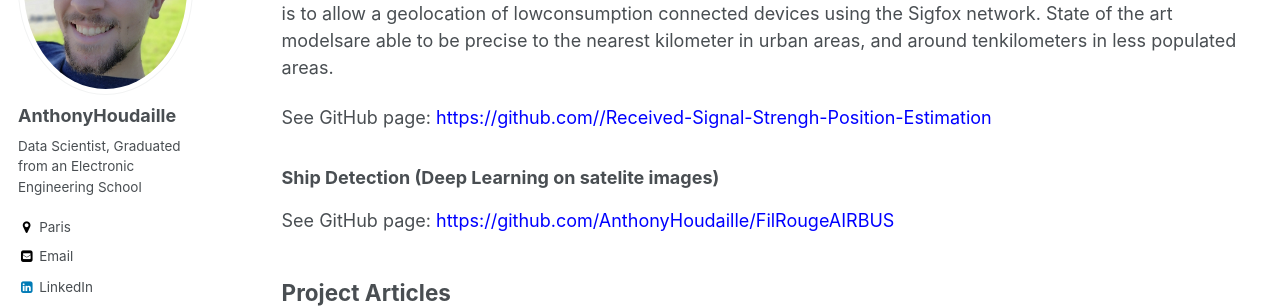
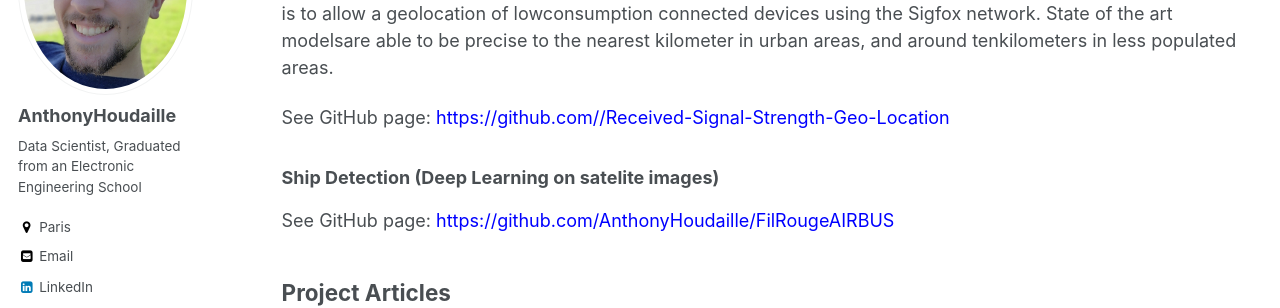
Before and after one commit to AnthonyHoudaille/AnthonyHoudaille.github.io, a Jekyll site: the page built from _pages/projects.md, in a window 1280 px wide and 900 px high, scrolled down 402 px. Shown: the part 153-461 px from the top of the window. Built offline with Jekyll 4.4.1, drawn with Linux system fonts in a browser that asks for light colours.

Commit message:
Update projects.md

```diff
--- a/_pages/projects.md
+++ b/_pages/projects.md
@@ -18,7 +18,7 @@ See GitHub page : <span style="color:blue">[https://github.com/AnthonyHoudaille/
 
 Smart devices such as IoT sensors use low energy consuming networks such as the ones provided by Sigfox or Lora. But without using GPS networks, it becomes harder to estimate the position of the sensor. The aim of this study is to provide a geolocation estimation using Received Signal Strength Indicator in the context of IoT. The aim is to allow a geolocation of lowconsumption connected devices using the Sigfox network. State of the art modelsare able to be precise to the nearest kilometer in urban areas, and around tenkilometers in less populated areas.
 
-See GitHub page: <span style="color:blue">[https://github.com//Received-Signal-Strengh-Position-Estimation](https://github.com//Received-Signal-Strengh-Position-Estimation)</span>
+See GitHub page: <span style="color:blue">[https://github.com//Received-Signal-Strength-Geo-Location](https://github.com/AnthonyHoudaille/Received-Signal-Strength-Geo-Location)</span>
 
 ### Ship Detection (Deep Learning on satelite images)
 
```
